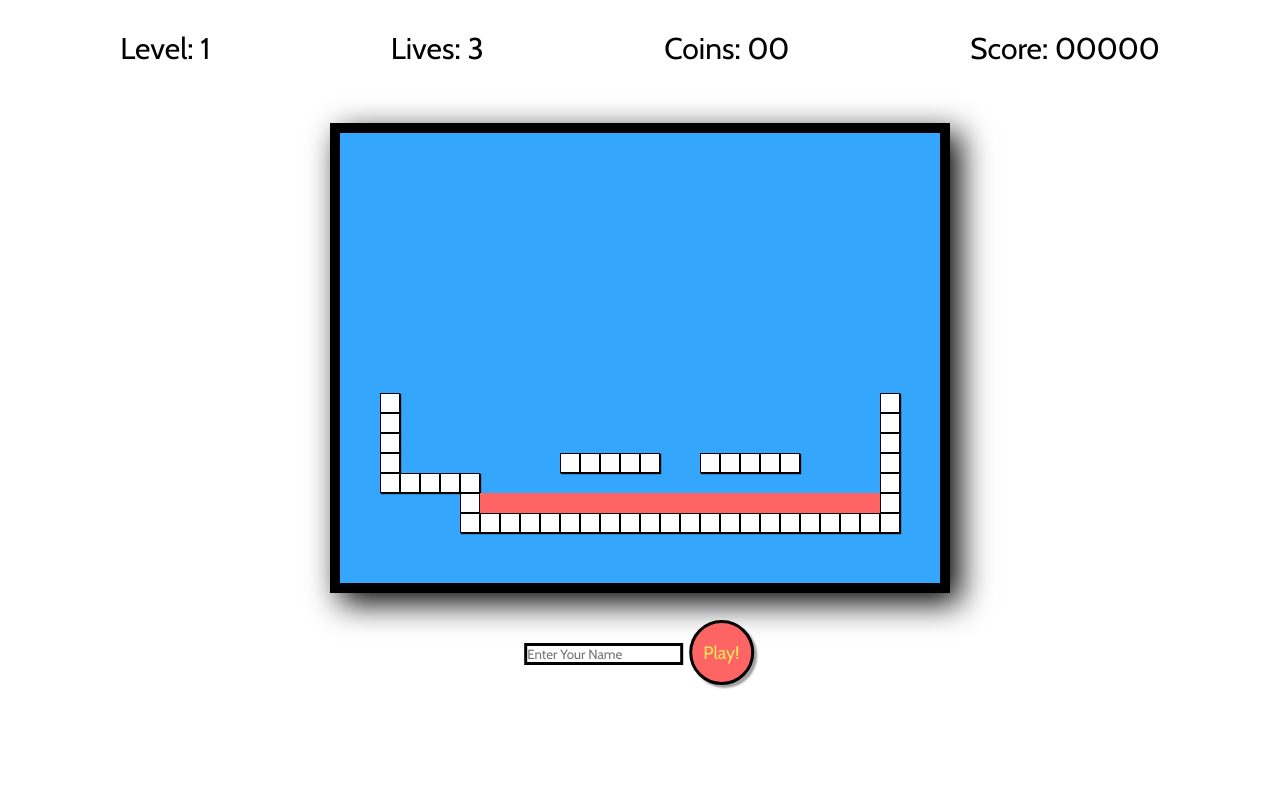
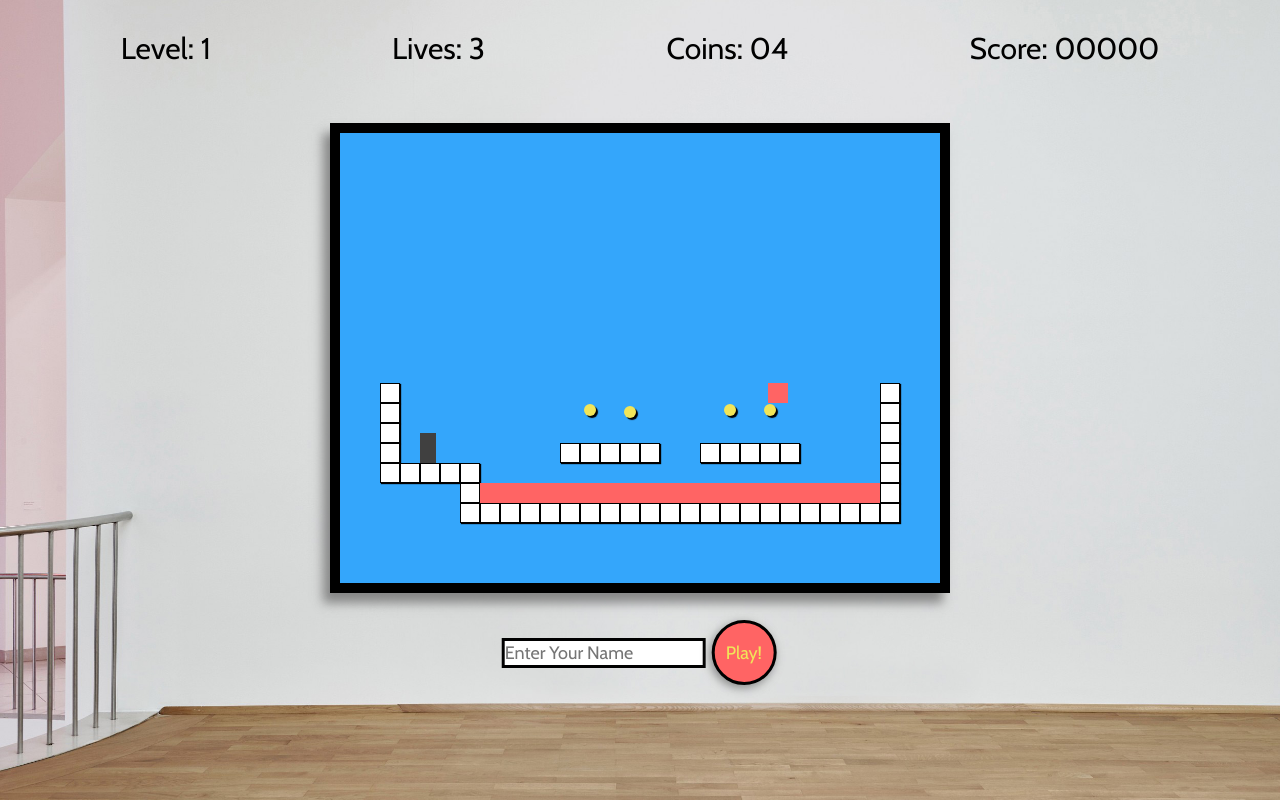
Before and after one commit to felixwurst/js-jump-and-run-game, a plain HTML site: page index.html in a window 1280 px wide. Both pictures are taken after a click on the button "Play!". Drawn offline with nearby package versions, Linux system fonts and the light colour scheme.

Commit message:
added background & small fixes

```diff
--- a/css/index.css
+++ b/css/index.css
@@ -4,6 +4,20 @@
     padding: 0;
     font-family: 'Cabin', sans-serif;
 }
+
+/* --------------------- background --------------------- */
+
+.wallImg {
+    position: relative;
+    height: 100vh;
+    background-image: url("../img/museumWall01B.jpg");
+    background-color: white;
+    background-position: center;
+    background-repeat: no-repeat;
+    background-size: cover;
+}
+
+/* --------------------- game --------------------- */
 
 .background {
     background: rgb(52, 166, 251);
@@ -51,17 +65,24 @@
     overflow: hidden;
     max-width: 600px;
     max-height: 450px;
-    position: relative;
+    position: absolute;
     margin: auto;
-    top: 36px;
+    /* top: 36px; */
+    top: 133px;
+    left: 50%;
+    transform: translateX(-50%);
 }
+
+/* --------------------- score --------------------- */
 
 #scoreContainer {
     display: flex;
     justify-content: space-around;
-    margin: 30px;
+    padding: 30px;
     font-size: 30px;
 }
+
+/* --------------------- start & end display --------------------- */
 
 #messageContainer {
     position: absolute;
@@ -71,8 +92,8 @@
     transform: translateX(-50%);
     top: 123px;
     border: solid 10px black;
-    box-shadow: 10px 10px 30px 0 black;
-    background: rgb(52, 166, 251);
+    /* box-shadow: 10px 10px 30px 0 black; */
+    box-shadow: -7px 10px 10px rgba(100, 100, 100, 0.7);
     background: rgb(255, 100, 100);
     margin: auto;
 }
@@ -84,6 +105,8 @@
     margin: 9px 0px;
 }
 
+/* --------------------- High Score List --------------------- */
+
 #highScoreList {
     font-size: 30px;
     text-align: center;
@@ -91,6 +114,8 @@
     color: white;
     list-style-type: none;
 }
+
+/* --------------------- player input & play button --------------------- */
 
 #inputContainer{
     position: absolute;
@@ -100,6 +125,8 @@
 }
 
 #playerNameInput {
+    height: 30px;
+    font-size: 18px;
     border: solid 3px black;
 }
 
@@ -113,13 +140,13 @@
     border-radius: 50%;
     color: black;
     color: rgb(241, 229, 89);
-    box-shadow: 3px 3px 2px rgba(121, 121, 121, 0.7);
+    box-shadow: -2px 3px 10px rgba(100, 100, 100, 0.7);
     outline: none;
     cursor: pointer;
 }
 
 #playButton:active {
-    box-shadow: -1px -1px 2px rgba(121, 121, 121, 0.7) inset;
+    box-shadow: -2px 3px 10px rgba(100, 100, 100, 0.7) inset;
 }
 
 .play {
--- a/index.html
+++ b/index.html
@@ -17,6 +17,7 @@
     <audio id="levelCompleteSound" src="./audio/levelComplete01.mp3"></audio>
     <audio id="gameOverSound" src="./audio/gameOver01.mp3"></audio>
 
+    <div class="wallImg">
         <!-- scoresDisplay -->
         <div id="scoreContainer">
             <div>Level: <span id="levelSpan">0</span></div>
@@ -24,18 +25,17 @@
             <div>Coins: <span id="coinsSpan">00</span></div>
             <div>Score: <span id="scoreSpan">00000</span></div>
         </div>
-
         <!-- messages: "You've Won" or "Game Over" -->
         <div id="messageContainer">
             <div id="message">Press Play!<br>Use Arrow Keys!<br>Avoid The Lava!<br>Collect All Coins!<br>Have Fun!</div>
             <ul id="highScoreList"></ul>
         </div>
-
         <!-- Player Name Input -->
         <div id="inputContainer">
             <input id="playerNameInput" type="text" placeholder="Enter Your Name">
             <button id="playButton" class="pause">Play!</button>
         </div>
+    </div>
 
 </body>
 </html>
--- a/js/index.js
+++ b/js/index.js
@@ -431,7 +431,7 @@ State.prototype.update = function(time, keys) {
 
     // counts the coins inside the level and write this number inside the coinsSpan
     let coinFiltered = actors.filter(actor => actor.type == "coin");
-    coinsSpan.innerText = scoreFormater(coinFiltered.length);
+    coinsSpan.innerText = scoreFormatter(coinFiltered.length);
 
     let newState = new State(this.level, actors, this.status);
 
@@ -485,7 +485,7 @@ Coin.prototype.collide = function(state) {
     coinSound.play();
 
     let filtered = state.actors.filter(a => a != this);
-    scoreSpan.innerText = scoreFormater(scoreCounter += 100); // using scoreFormater to scale the digits
+    scoreSpan.innerText = scoreFormatter(scoreCounter += 100); // using scoreFormatter to scale the digits
 
     let status = state.status;
     // if touching the last coins the status is changed to "won"
```
Also changed, not shown: img/museumWall01.jpg (added), img/museumWall01B.jpg (added), img/museumWall01C.jpg (added), 1 other file. Lines whose indentation alone changed are shown as unchanged.
